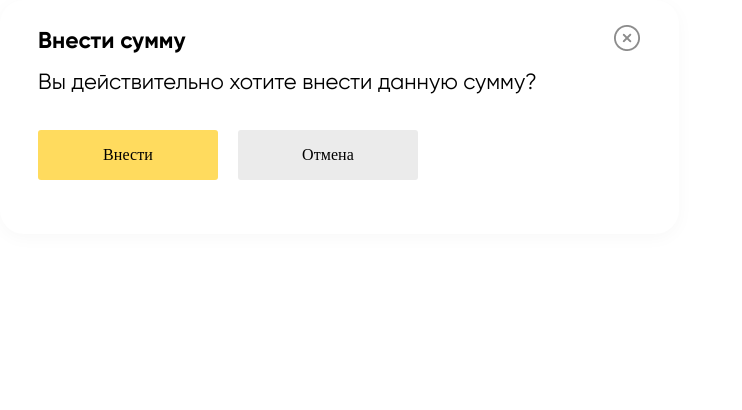
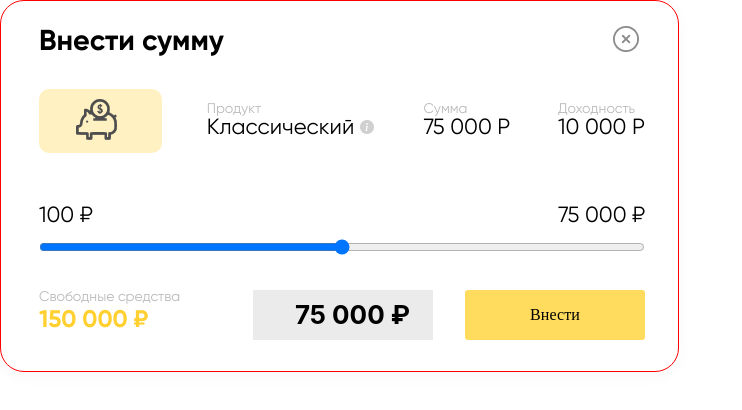
Before and after one commit to szemelkin/antiqinvest_front, a React (Create React App) app: page /briefcase in a window 1280 px wide. Shown: the top 410 px of the page, without its empty margins (0-742 px from the left). Built offline with nearby package versions, Linux system fonts and the light colour scheme.

Commit message:
сделано модильное окно2

```diff
--- a/src/App.js
+++ b/src/App.js
@@ -14,6 +14,7 @@ import Profile from "./components/Profile/Profile";
 import Lots from "./components/Lots/Lots";
 import Report from "./components/Report/Report";
 import BringMoney from "./components/Modal/BringMoney";
+import BringAmount from "./components/Modal/BringAmount";
 
 function App() {
   return (
@@ -86,9 +87,12 @@ function App() {
         </div>
       </div>*/}
 
-      {/*модальное окно внести сумму */}
+      {/*модальное окно внести сумму
 
-        <BringMoney />
+        <BringMoney />*/}
+         {/*модальное окно внесение денег */}
+
+        <BringAmount />
 
     </div>
   );
--- /dev/null
+++ b/src/components/Modal/BringAmount.css
@@ -0,0 +1,281 @@
+.BringAmount {
+  position: relative;
+  width: 679px;
+  height: 372px;
+  background: #ffffff;
+  box-shadow: 0px 4px 17px rgba(0, 0, 0, 0.03);
+  border-radius: 24px;
+  padding: 24px 33px 35px 38px;
+  text-align: left;
+  box-sizing: border-box;
+  border: 1px solid red;
+}
+
+@media screen and (max-width: 680px) {
+  .BringAmount {
+    width: 100%;
+    height: auto;
+    padding: 24px 15px 35px 15px;
+  }
+}
+
+.BringAmount > h3 {
+  font-family: "Gilroy";
+  font-style: normal;
+  font-weight: bold;
+  font-size: 28.8395px;
+  line-height: 36px;
+  color: #000000;
+  margin: 0;
+}
+
+.BringAmount > button {
+  border: 0;
+  background: white;
+  position: absolute;
+  right: 33px;
+}
+
+@media screen and (max-width: 550px) {
+  .BringAmount > button {
+    right: 15px;
+  }
+}
+
+img {
+  cursor: pointer;
+}
+
+.BringAmount__main-block > img {
+  margin-top: 10px;
+  margin-left: 30%;
+}
+
+.BringAmount__main-blocks {
+  display: flex;
+  justify-content: space-between;
+  width: 100%;
+  background: #ffffff;
+  border-radius: 10px;
+  align-items: center;
+  margin-top: 28px;
+}
+
+.bigBlock {
+  width: 172px;
+}
+
+.smallBlock {
+  width: 90px;
+}
+
+@media screen and (max-width: 1200px) {
+  .BringAmount__main-blocks {
+    width: 100%;
+    flex-wrap: wrap;
+  }
+}
+
+@media screen and (max-width: 656px) {
+  .BringAmount__main-blocks {
+    height: 150px;
+  }
+}
+
+@media screen and (max-width: 374px) {
+  .BringAmount__main-blocks {
+    height: 200px;
+  }
+}
+
+.BringAmount__main-card-buttonsBlock {
+  width: 305px;
+  justify-content: space-between;
+}
+
+.BringAmount__main-card-block > h4 {
+  margin: 0;
+  font-family: "Gilroy";
+  font-style: normal;
+  font-weight: 500;
+  font-size: 14px;
+  line-height: 108.8%;
+  color: #bbbbbb;
+  text-align: start;
+}
+
+.BringAmount__main-card-block > h5 {
+  margin: 0;
+  font-family: "Gilroy";
+  font-style: normal;
+  font-weight: 500;
+  font-size: 22px;
+  line-height: 108.8%;
+  color: #000000;
+}
+
+.BringAmount__main-card-buttonsBlock {
+  display: flex;
+  justify-content: space-between;
+}
+
+@media screen and (max-width: 1200px) {
+  .BringAmount__main-card-buttonsBlock {
+    margin-top: 10px;
+  }
+}
+
+@media screen and (max-width: 425px) {
+  .BringAmount__main-card-buttonsBlock {
+    flex-direction: column;
+    width: 100%;
+  }
+}
+
+.BringAmount__main-card-buttonsBlock > button {
+  width: 142px;
+  height: 40px;
+  background: #fff2c5;
+  border-radius: 2.99022px;
+  border: 0;
+  font-family: "Ubuntu";
+  font-style: normal;
+  font-weight: 500;
+  font-size: 16px;
+  line-height: 18px;
+  text-align: center;
+  letter-spacing: 0.005em;
+  color: #6f6f6f;
+  flex: none;
+  order: 0;
+  flex-grow: 0;
+}
+
+@media screen and (max-width: 425px) {
+  .BringAmount__main-card-buttonsBlock > button {
+    width: 100%;
+    margin-bottom: 15px;
+  }
+}
+
+#scale {
+
+}
+
+.BringAmount__scale {
+  width: 100%;
+  margin: 52px 0px 32px 0px;
+}
+
+@media screen and (max-width: 550px) {
+    .BringAmount__scale  {
+        margin: 26px 0px 50px 0px;
+    }
+  }
+
+
+.BringAmount__scale__data {
+  display: flex;
+  justify-content: space-between;
+}
+
+.BringAmount__scale__data > h6 {
+  font-family: "Gilroy";
+  font-style: normal;
+  font-weight: 500;
+  font-size: 22px;
+  line-height: 108.8%;
+  color: #000000;
+  margin: 0;
+}
+
+.BringAmount__scale > input {
+  width: 100%;
+  margin-top: 10px;
+
+}
+
+.BringAmount__total {
+  display: flex;
+  justify-content: space-between;
+}
+
+@media screen and (max-width: 550px) {
+  .BringAmount__total {
+    flex-direction: column;
+  }
+}
+
+.BringAmount__total-money {
+  display: flex;
+  width: 65%;
+  justify-content: space-between;
+}
+
+@media screen and (max-width: 550px) {
+  .BringAmount__total-money {
+    width: 100%;
+    margin-bottom: 10px;
+  }
+}
+
+.BringAmount__total-free > h4 {
+  font-family: "Gilroy";
+  font-style: normal;
+  font-weight: 500;
+  font-size: 14px;
+  line-height: 104.3%;
+  color: #bbbbbb;
+  text-align: start;
+  margin: 0;
+}
+
+.BringAmount__total-free > h5 {
+  font-family: "Gilroy";
+  font-style: normal;
+  font-weight: bold;
+  font-size: 24px;
+  line-height: 30px;
+  color: #ffd02f;
+  margin: 0;
+}
+
+@media screen and (max-width: 425px) {
+  .BringAmount__total-free > h5 {
+    font-size: 24px;
+  }
+}
+
+.BringAmount__total-money > h3 {
+  background: #ebebeb;
+  margin-bottom: 10px;
+  font-weight: bold;
+  font-size: 26px;
+  width: 180px;
+  height: 50px;
+  margin: 0;
+  padding: 10px 0px 0px 42px;
+  box-sizing: border-box;
+}
+
+.BringAmount__total > button {
+  width: 180px;
+  height: 50px;
+  border-radius: 3px;
+  border: 0;
+  font-family: "Ubuntu";
+  font-style: normal;
+  line-height: 18px;
+  text-align: center;
+  letter-spacing: 0.005em;
+  cursor: pointer;
+  background: #ffdb5e;
+  font-weight: 500;
+  font-size: 16px;
+}
+
+@media screen and (max-width: 550px) {
+  .BringAmount__total > button {
+    width: 100%;
+  }
+}
--- /dev/null
+++ b/src/components/Modal/BringAmount.jsx
@@ -0,0 +1,56 @@
+import "./BringAmount.css";
+import cross from "../../assets/images/x.png";
+import classic from "../../assets/images/classic.png";
+import i from "../../assets/images/i.png";
+
+function BringAmount() {
+  return (
+    <div className="BringAmount">
+      <button>
+        <img src={cross} alt="cross" />
+      </button>
+      <h3>Внести сумму</h3>
+
+      <div className="BringAmount__main-blocks">
+        <div className="BringAmount__main-block background">
+          <img src={classic} />
+        </div>
+        <div className="BringAmount__main-card-block bigBlock">
+          <h4>Продукт</h4>
+          <h5>
+            Классический <img src={i} />
+          </h5>
+        </div>
+        <div className="BringAmount__main-card-block smallBlock">
+          <h4>Сумма</h4>
+          <h5>75 000 Р</h5>
+        </div>
+        <div className="BringAmount__main-card-block">
+          <h4>Доходность</h4>
+          <h5>10 000 Р</h5>
+        </div>
+      </div>
+      <div className="BringAmount__scale">
+        <div className="BringAmount__scale__data">
+          <h6>100 ₽</h6>
+          <h6>75 000 ₽</h6>
+        </div>
+
+        <input id="scale" type="range" min="0" max="100" step="1" />
+      </div>
+
+      <div className="BringAmount__total">
+        <div className="BringAmount__total-money">
+          <div className="BringAmount__total-free">
+            <h4>Свободные средства</h4>
+            <h5>150 000 ₽</h5>
+          </div>
+          <h3>75 000 ₽</h3>
+        </div>
+        <button>Внести</button>
+      </div>
+    </div>
+  );
+}
+
+export default BringAmount;
--- a/src/components/Products/Products.jsx
+++ b/src/components/Products/Products.jsx
@@ -12,11 +12,11 @@ function Products() {
         <div className="Products__left-cards MarginBottom18">
           <div className="Products__left-blocks">
             <div className="Products__left-block background">
-              <img src={classic} />
+              <img src={classic} alt="classic"/>
             </div>
             <div className="Products__left-card-block bigBlock">
               <h4>Продукт</h4>
-              <h5>Классический <img src={i} /></h5>
+              <h5>Классический <img src={i} alt="info"/></h5>
             </div>
             <div className="Products__left-card-block smallBlock">
               <h4>Сумма</h4>
@@ -41,11 +41,11 @@ function Products() {
         <div className="Products__left-cards MarginBottom18">
           <div className="Products__left-blocks">
             <div className="Products__left-block background">
-              <img src={classic} />
+              <img src={classic} alt="classic" />
             </div>
             <div className="Products__left-card-block bigBlock">
               <h4>Продукт</h4>
-              <h5>Классический <img src={i} /></h5>
+              <h5>Классический <img src={i} alt="i" /></h5>
             </div>
             <div className="Products__left-card-block smallBlock">
               <h4>Сумма</h4>
```
